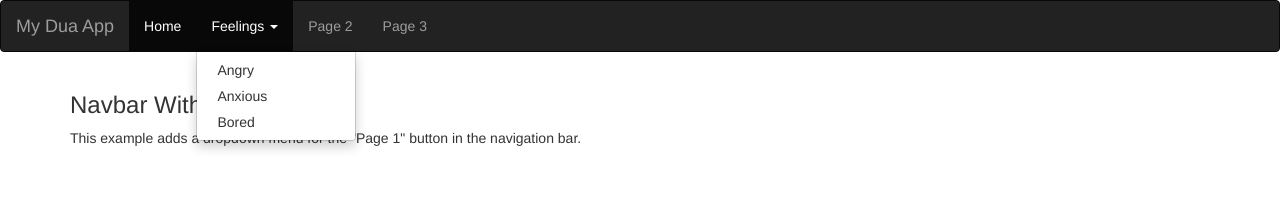
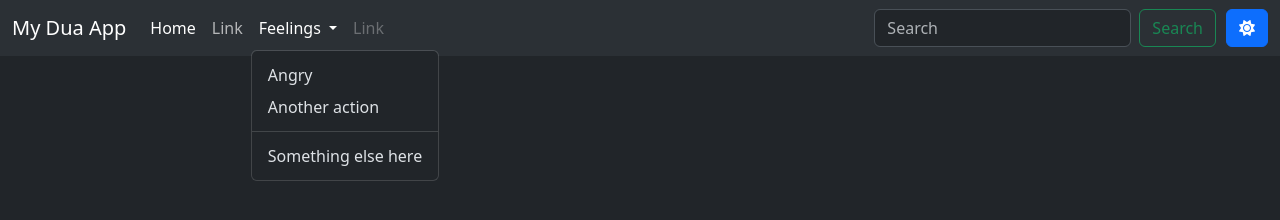
Before and after one commit to Sidzangaria/MyDuaApp, a plain HTML site: page index.html in a window 1280 px wide. Both pictures are taken after a click on the button "Feelings". Drawn offline with nearby package versions, Linux system fonts and the light colour scheme.

Commit message:
Got dark theme button to work on index and angry page

```diff
--- a/index.html
+++ b/index.html
@@ -1,18 +1,25 @@
 <!DOCTYPE html>
-<html lang="en">
+<html lang="en"  data-bs-theme="dark">
 <head>
+  <meta charset="UTF-8">
+  <meta name="viewport" content="width=device-width, initial-scale=1.0">
   <title>My Dua App</title>
-  <meta charset="utf-8">
-  <meta name="viewport" content="width=device-width, initial-scale=1">
-  <link rel="stylesheet" href="https://maxcdn.bootstrapcdn.com/bootstrap/3.4.1/css/bootstrap.min.css">
-  <script src="https://ajax.googleapis.com/ajax/libs/jquery/3.7.1/jquery.min.js"></script>
-  <script src="https://maxcdn.bootstrapcdn.com/bootstrap/3.4.1/js/bootstrap.min.js"></script>
-</head>
+  <!-- Bootstrap CSS -->
+  <link href="https://cdn.jsdelivr.net/npm/bootstrap@5.3.3/dist/css/bootstrap.min.css" rel="stylesheet" integrity="sha384-QWTKZyjpPEjISv5WaRU9OFeRpok6YctnYmDr5pNlyT2bRjXh0JMhjY6hW+ALEwIH" crossorigin="anonymous">
+  <script src="https://cdn.jsdelivr.net/npm/bootstrap@5.3.3/dist/js/bootstrap.bundle.min.js" integrity="sha384-YvpcrYf0tY3lHB60NNkmXc5s9fDVZLESaAA55NDzOxhy9GkcIdslK1eN7N6jIeHz" crossorigin="anonymous"></script>
+  <!-- FontAwesome for icons -->
+  <link rel="stylesheet" href="https://cdnjs.cloudflare.com/ajax/libs/font-awesome/6.0.0-beta3/css/all.min.css">
+
+    <script src="https://code.jquery.com/jquery-3.7.1.min.js" integrity="sha256-/JqT3SQfawRcv/BIHPThkBvs0OEvtFFmqPF/lYI/Cxo=" crossorigin="anonymous"></script>
+    <script src="https://cdn.jsdelivr.net/npm/@popperjs/core@2.10.2/dist/umd/popper.min.js"></script>
+    <link href="arabic.css" rel="stylesheet">
+
+  </head>
 <body>
 
-  <!--Navigation bar-->
+
+   <!--Navigation bar-->
 <div id="nav-placeholder">
-
 </div>
 
 <script>
@@ -22,30 +29,8 @@ $(function(){
 </script>
 <!--end of Navigation bar-->
 
-<!-- <nav class="navbar navbar-inverse">
-  <div class="container-fluid">
-    <div class="navbar-header">
-      <a class="navbar-brand" href="#">My Dua App</a>
-    </div>
-    <ul class="nav navbar-nav">
-      <li class="active"><a href="Index.html">Home</a></li>
-      <li class="dropdown"><a class="dropdown-toggle" data-toggle="dropdown" href="#">Feelings <span class="caret"></span></a>
-        <ul class="dropdown-menu">
-          <li><a href="Angry.html">Angry</a></li>
-          <li><a href="Anxious.html">Anxious</a></li>
-          <li><a href="Bored.html">Bored</a></li>
-        </ul>
-      </li>
-      <li><a href="#">Page 2</a></li>
-      <li><a href="#">Page 3</a></li>
-    </ul>
-  </div>
-</nav> -->
 
-<div class="container">
-  <h3>Navbar With Dropdown</h3>
-  <p>This example adds a dropdown menu for the "Page 1" button in the navigation bar.</p>
-</div>
+  <!-- Your custom JS -->
 
 </body>
 </html>
--- a/nav.html
+++ b/nav.html
@@ -1,19 +1,61 @@
-<nav class="navbar navbar-inverse">
-    <div class="container-fluid">
-      <div class="navbar-header">
-        <a class="navbar-brand" href="#">My Dua App</a>
-      </div>
-      <ul class="nav navbar-nav">
-        <li class="active"><a href="index.html">Home</a></li>
-        <li class="dropdown"><a class="dropdown-toggle" data-toggle="dropdown" href="#">Feelings <span class="caret"></span></a>
+<nav class="navbar navbar-expand-lg bg-body-tertiary">
+  <div class="container-fluid">
+    <a class="navbar-brand" href="#">My Dua App</a>
+    <button class="navbar-toggler" type="button" data-bs-toggle="collapse" data-bs-target="#navbarScroll" aria-controls="navbarScroll" aria-expanded="false" aria-label="Toggle navigation">
+      <span class="navbar-toggler-icon"></span>
+    </button>
+    <div class="collapse navbar-collapse" id="navbarScroll">
+      <ul class="navbar-nav me-auto my-2 my-lg-0 navbar-nav-scroll" style="--bs-scroll-height: 100px;">
+        <li class="nav-item">
+          <a class="nav-link active" aria-current="page" href="index.html">Home</a>
+        </li>
+        <li class="nav-item">
+          <a class="nav-link" href="#">Link</a>
+        </li>
+        <li class="nav-item dropdown">
+          <a class="nav-link dropdown-toggle" href="#" role="button" data-bs-toggle="dropdown" aria-expanded="false">
+            Feelings
+          </a>
           <ul class="dropdown-menu">
-            <li><a href="Angry.html">Angry</a></li>
-            <li><a href="Anxious.html">Anxious</a></li>
-            <li><a href="Bored.html">Bored</a></li>
+            <li><a class="dropdown-item" href="Angry.html">Angry</a></li>
+            <li><a class="dropdown-item" href="#">Another action</a></li>
+            <li><hr class="dropdown-divider"></li>
+            <li><a class="dropdown-item" href="#">Something else here</a></li>
           </ul>
         </li>
-        <li><a href="#">Page 2</a></li>
-        <li><a href="#">Page 3</a></li>
+        <li class="nav-item">
+          <a class="nav-link disabled" aria-disabled="true">Link</a>
+        </li>
       </ul>
+      <form class="d-flex" role="search">
+        <input class="form-control me-2" type="search" placeholder="Search" aria-label="Search">
+        <button class="btn btn-outline-success" type="submit">Search</button>
+      </form>
+      <button id="themeToggle" class="btn btn-primary" style="margin-left: 10px;">
+        <i id="themeIcon" class="fas fa-sun"></i>
+      </button>
+
+      <script>
+        const themeToggleBtn = document.getElementById('themeToggle');
+        const themeIcon = document.getElementById('themeIcon');
+        const body = document.body;
+
+        themeToggleBtn.addEventListener('click', () => {
+        if (document.documentElement.getAttribute('data-bs-theme') == 'dark') {
+            document.documentElement.setAttribute('data-bs-theme','light')
+            themeIcon.classList.remove('fa-sun');
+            themeIcon.classList.add('fa-moon');
+        }
+        else {
+            document.documentElement.setAttribute('data-bs-theme','dark')
+            themeIcon.classList.remove('fa-moon');
+            themeIcon.classList.add('fa-sun');
+        }
+    });
+      </script>
+
+
+
     </div>
-  </nav>
+  </div>
+</nav>
```
Also changed, not shown: Angry.html (+13 -14 lines).
